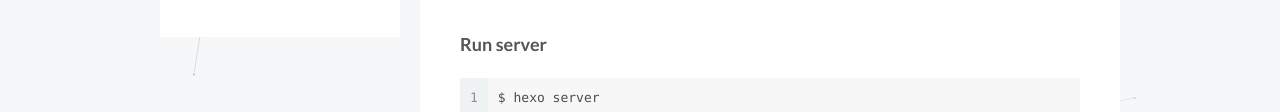
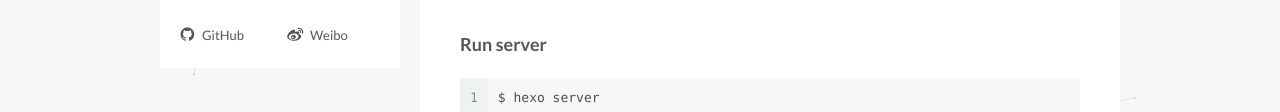
Before and after one commit to sharewiller/sharewill.github.io, a plain HTML site: page 2017/04/17/hello-world/index.html in a window 1280 px wide. Both pictures are taken after a click on the item "站点概览". Shown: the part 499-611 px from the top of the page. Drawn offline with Linux system fonts and the light colour scheme.

Commit message:
Site updated: 2017-04-18 23:59:06

```diff
--- a/2017/04/17/hello-world/index.html
+++ b/2017/04/17/hello-world/index.html
@@ -468,6 +468,26 @@
 
         <div class="links-of-author motion-element">
 
+
+              <span class="links-of-author-item">
+                <a href="https://github.com/sharewiller" target="_blank" title="GitHub">
+
+                    <i class="fa fa-fw fa-github"></i>
+
+                  GitHub
+                </a>
+              </span>
+
+              <span class="links-of-author-item">
+                <a href="http://weibo.com/u/2716352081?refer_flag=1001030101_" target="_blank" title="Weibo">
+
+                    <i class="fa fa-fw fa-weibo"></i>
+
+                  Weibo
+                </a>
+              </span>
+
+
         </div>
 
 
--- a/css/main.css
+++ b/css/main.css
@@ -1685,7 +1685,7 @@ pre .javascript .function {
   width: 4px;
   height: 4px;
   border-radius: 50%;
-  background: #ffcc45;
+  background: #36ff62;
 }
 .links-of-blogroll {
   font-size: 13px;
```
Also changed, not shown: 2017/04/17/mk/index.html (+20 -0 lines), 2017/04/17/my-first-post/index.html (+20 -0 lines), archives/2017/04/index.html (+20 -0 lines), archives/2017/index.html (+20 -0 lines), archives/index.html (+20 -0 lines), index.html (+20 -0 lines).
